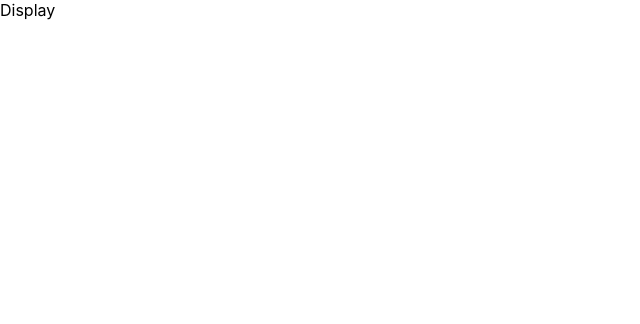
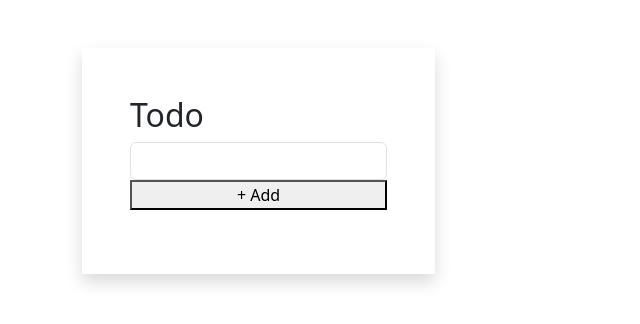
Before and after one commit to dhakalnirajan/GU-Bootcamp, a React (Create React App) app in the folder workshop-react/demo/: page / in a window 1280 px wide. Shown: the top 324 px of the page, without its empty margins (0-640 px from the left). Built offline with nearby package versions, Linux system fonts and the light colour scheme.

Commit message:
Todo List App Layout Design CSS in Later Commit

```diff
--- a/workshop-react/demo/package.json
+++ b/workshop-react/demo/package.json
@@ -6,6 +6,7 @@
     "@testing-library/jest-dom": "^5.17.0",
     "@testing-library/react": "^13.4.0",
     "@testing-library/user-event": "^13.5.0",
+    "bootstrap": "^5.3.1",
     "react": "^18.2.0",
     "react-dom": "^18.2.0",
     "react-scripts": "5.0.1",
--- a/workshop-react/demo/src/App.js
+++ b/workshop-react/demo/src/App.js
@@ -1,11 +1,38 @@
 import './App.css';
-import Display from './display/Display';
 
-function App () {
-  return <Display />;
-}
+// import Days from './days/Days';
+// function App (){
+//   const days = [
+//     'Sunday',
+//     'Monday',
+//     'Tuesday',
+//     'Wednesday',
+//     'Thursday',
+//     'Friday',
+//     'Saturday',
+//   ];
+//   return (
+//     <>
+//       <Days />
+//       <Days days = {days} />
+//     </>
+//   );
+// }
 
-export default App;
+// export default App;
+
+// import Display from './display/Display';
+
+// function App () {
+//   return (
+//     <>
+//       <Display name = {"Michael"} age={2000000}/>
+//       <Display name = {"Samael"} age={21000000}/>
+//     </>
+//   );
+// }
+
+// export default App;
 
 // import './App.css';
 // import Card from './card/card';
@@ -31,3 +58,29 @@ export default App;
 // }
 
 // export default App;
+
+// import Counter from "./counter/Counter";
+// import Hook from "./hook/Hook"
+
+// function App(){
+//   return (
+//     <>
+//       <Counter />
+//     </>
+//   );
+// }
+
+// export default App;
+
+import React from 'react';
+import Todo from './todo/Todo';
+
+function App(){
+  return (
+    <>
+      <Todo />
+    </>
+  )
+}
+
+export default App;
--- /dev/null
+++ b/workshop-react/demo/src/counter/Counter.jsx
@@ -0,0 +1,24 @@
+import React, {useState} from 'react';
+
+const Counter = () => {
+  const [count, setCount] = useState (0);
+
+  function minus () {
+    setCount (pre => pre - 1);
+  }
+
+  function plus () {
+    setCount (pre => pre + 1);
+  }
+
+  return (
+    <div>
+      <button onClick={minus}>-</button>
+      <span>{count}</span>
+      <button onClick={plus}>+</button>
+
+    </div>
+  );
+};
+
+export default Counter;
--- /dev/null
+++ b/workshop-react/demo/src/days/Days.jsx
@@ -0,0 +1,25 @@
+import React from 'react';
+const Days = () => {
+  {
+    /* const Days = ({days}) => { ....}  for destructuring Array*/
+  }
+  const days = [
+    'Sunday',
+    'Monday',
+    'Tuesday',
+    'Wednesday',
+    'Thursday',
+    'Friday',
+    'Saturday',
+  ];
+  return (
+    <ul>
+      {days.map (item => {
+        return <li>Day: {item}</li>;
+      })}
+      {/* Another way to wrap and display is:  {days.map (item) => (<li>{item}</li>)}*/}
+    </ul>
+  );
+};
+
+export default Days;
--- a/workshop-react/demo/src/display/Display.jsx
+++ b/workshop-react/demo/src/display/Display.jsx
@@ -1,7 +1,10 @@
 import React from 'react';
 
-const Display = () => {
-  return <div>Display</div>;
+const Display = props => {
+  {
+    /* const Display = ({name, age}) =>  ....*/
+  }
+  return <div> Hello {props.name}, Age: {props.age}</div>;
 };
 
 export default Display;
--- /dev/null
+++ b/workshop-react/demo/src/hook/Hook.jsx
@@ -0,0 +1,20 @@
+import React, {useState} from 'react';
+
+const Hook = () => {
+  const [state, setState] = useState (0);
+
+  console.log ('Rendered');
+
+  function click () {
+    setState (pre => pre + 1);
+  }
+
+  return (
+    <div>
+      <button onClick={click}>Click</button>
+      {state}
+    </div>
+  );
+};
+
+export default Hook;
--- a/workshop-react/demo/src/index.js
+++ b/workshop-react/demo/src/index.js
@@ -2,6 +2,7 @@ import React from 'react';
 import ReactDOM from 'react-dom/client';
 import './index.css';
 import App from './App';
+import 'bootstrap/dist/css/bootstrap.min.css';
 
 const root = ReactDOM.createRoot (document.getElementById ('root'));
 root.render (
--- a/workshop-react/demo/src/todo/Todo.jsx
+++ b/workshop-react/demo/src/todo/Todo.jsx
@@ -1,15 +1,55 @@
-import React from 'react';
+// import React from 'react';
 
-export default function Todo () {
+// export default function Todo () {
+//   return (
+//     <div>
+//       Todo
+//     </div>
+//   );
+// }
+
+// function Read () {
+//   return <button>Read More</button>;
+// }
+
+// export {Read};
+
+import React, {useState} from 'react';
+const Todo = () => {
+  const [todo, setTodo] = useState ([]);
+
+  const [value, setValue] = useState ('');
+
+  function handleChange (event) {
+    setValue (event.target.value);
+  }
+
+  function handleClick () {
+    setTodo ([...todo, value]);
+    setValue ('');
+  }
+
   return (
-    <div>
-      Todo
+    <div className="container mt-5">
+      <div className="todo p-5 shadow d-inline-block">
+        <h2>Todo</h2>
+        <div className="input-box d-flex align flex-column">
+          <input
+            className={'form-control'}
+            onChange={handleChange}
+            value={value}
+            type="text"
+          />
+          <button onClick={handleClick}>+ Add</button>
+        </div>
+        <ul>
+          {todo.map (item => {
+            return <li>{item}</li>;
+          })}
+        </ul>
+      </div>
     </div>
   );
-}
+};
 
-function Read () {
-  return <button>Read More</button>;
-}
-
-export {Read};
+export default Todo;
```
Also changed, not shown: 1 other file (tests, documents, lock files or other folders).
